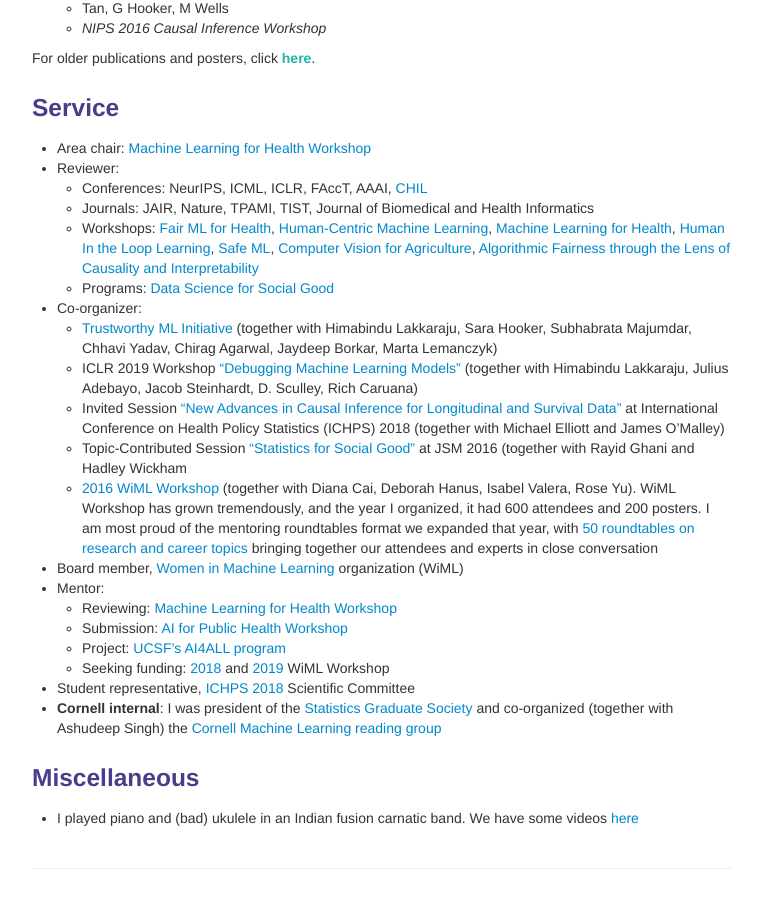
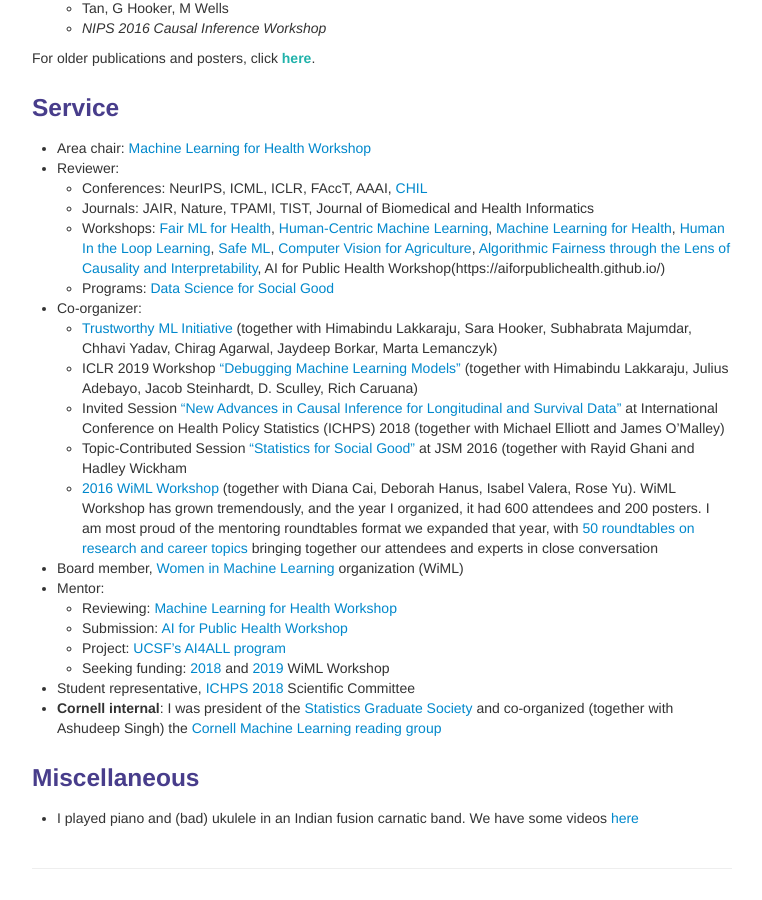
Before and after one commit to shftan/shftan.github.io, a Jekyll site: the page built from index.md, in a window 1280 px wide and 900 px high, scrolled down 2283 px. Shown: the whole window, without its empty margins (258-1020 px from the left). Built offline with Jekyll 4.4.1, drawn with Linux system fonts in a browser that asks for light colours.

Commit message:
Update index.md

```diff
--- a/index.md
+++ b/index.md
@@ -120,7 +120,7 @@ For older publications and posters, click <a class="paper" href="olderpublicatio
 - Reviewer:
   - Conferences: NeurIPS, ICML, ICLR, FAccT, AAAI, [CHIL](https://www.chilconference.org/)
   - Journals: JAIR, Nature, TPAMI, TIST, Journal of Biomedical and Health Informatics
-  - Workshops: [Fair ML for Health](https://www.fairmlforhealth.com/), [Human-Centric Machine Learning](https://sites.google.com/view/hcml-2019), [Machine Learning for Health](https://ml4health.github.io/2019/), [Human In the Loop Learning](https://sites.google.com/view/hill2019/home), [Safe ML](https://sites.google.com/view/safeml-iclr2019/home), [Computer Vision for Agriculture](https://www.cv4gc.org/cv4a2020/), [Algorithmic Fairness through the Lens of Causality and Interpretability](https://www.afciworkshop.org/)
+  - Workshops: [Fair ML for Health](https://www.fairmlforhealth.com/), [Human-Centric Machine Learning](https://sites.google.com/view/hcml-2019), [Machine Learning for Health](https://ml4health.github.io/2019/), [Human In the Loop Learning](https://sites.google.com/view/hill2019/home), [Safe ML](https://sites.google.com/view/safeml-iclr2019/home), [Computer Vision for Agriculture](https://www.cv4gc.org/cv4a2020/), [Algorithmic Fairness through the Lens of Causality and Interpretability](https://www.afciworkshop.org/), AI for Public Health Workshop(https://aiforpublichealth.github.io/)
   - Programs: <a href="http://www.dssgfellowship.org/">Data Science for Social Good</a>
 - Co-organizer:
   - [Trustworthy ML Initiative](https://www.trustworthyml.org/) (together with Himabindu Lakkaraju, Sara Hooker, Subhabrata Majumdar, Chhavi Yadav, Chirag Agarwal, Jaydeep Borkar, Marta Lemanczyk)
```
